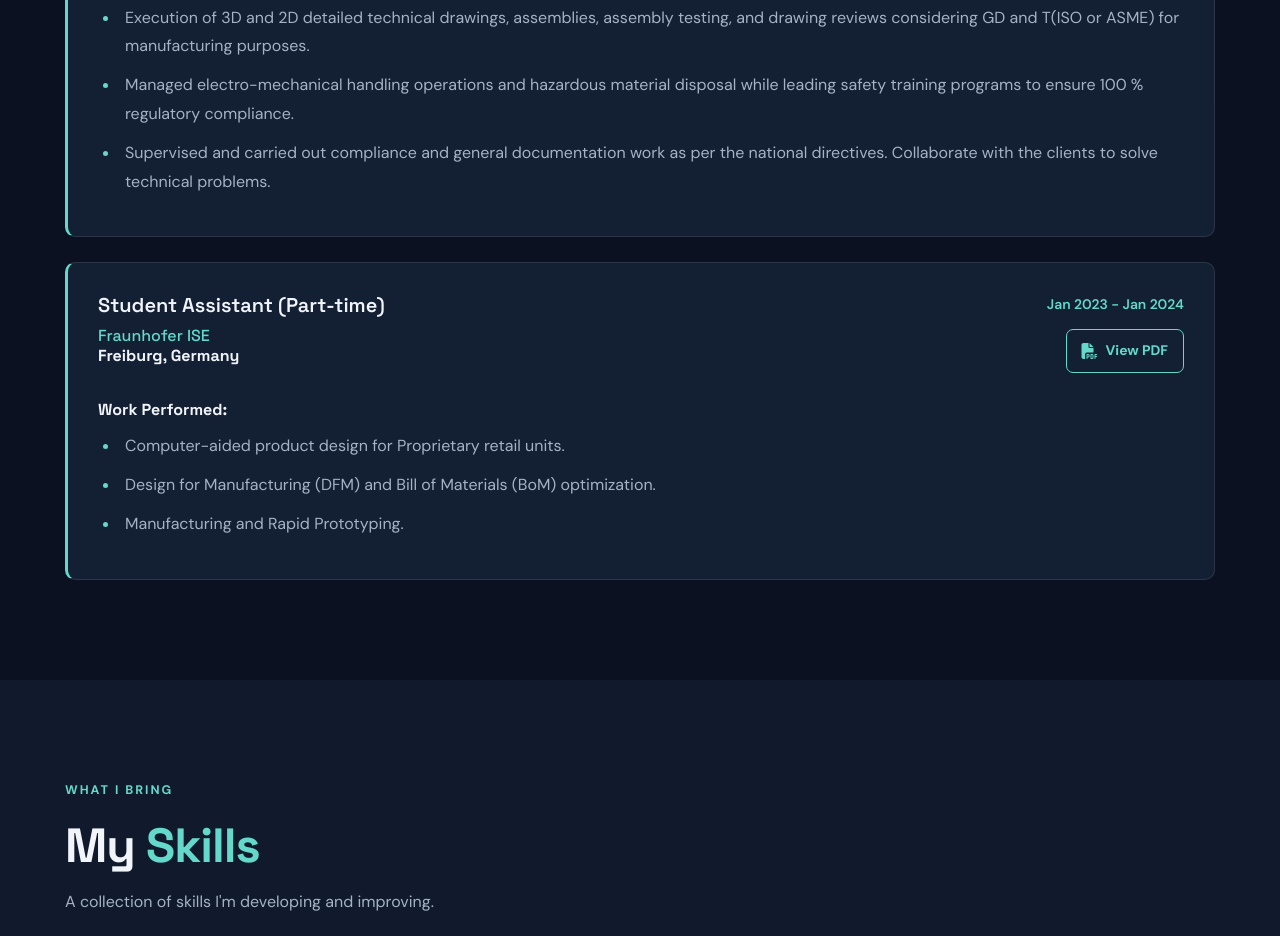
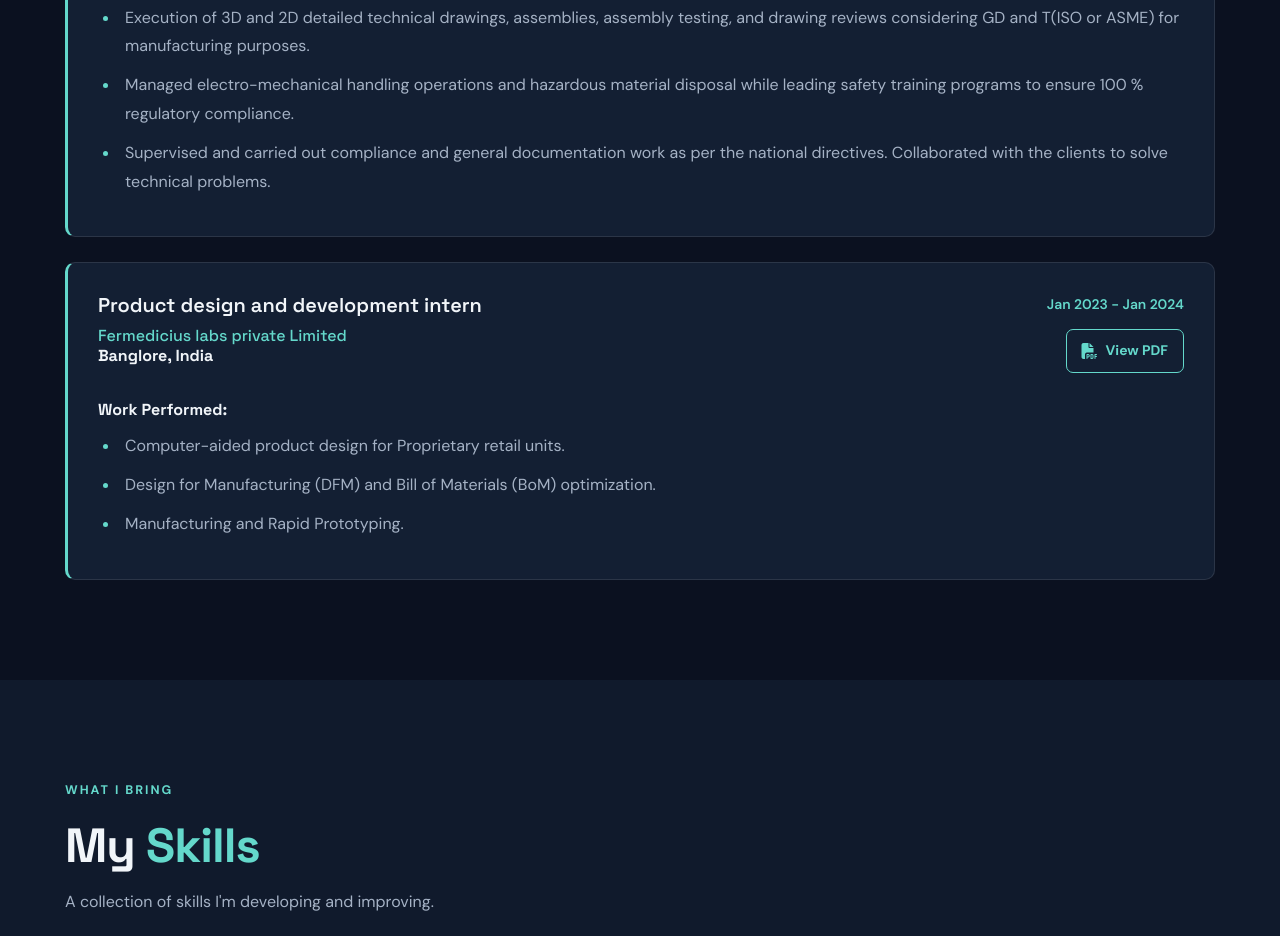
Before and after one commit to BBhattarai445/bbhattarai445.github.io, a plain HTML site: page index.html in a window 1280 px wide. Shown: the part 3960-4896 px from the top of the page. Drawn offline with Linux system fonts and the light colour scheme.

Commit message:
Update index.html

```diff
--- a/index.html
+++ b/index.html
@@ -441,7 +441,7 @@
 
               <li>Managed electro-mechanical handling operations and hazardous material disposal while leading safety training programs to ensure 100 % regulatory compliance.</li>
 
-              <li>Supervised and carried out compliance and general documentation work as per the national directives. Collaborate with the clients to solve technical problems.</li>
+              <li>Supervised and carried out compliance and general documentation work as per the national directives. Collaborated with the clients to solve technical problems.</li>
 
             </ul>
 
@@ -452,9 +452,9 @@
             <div class="experience-header">
 
               <div>
-                <h3>Student Assistant (Part-time)</h3>
-                <h4>Fraunhofer ISE</h4>
-                <h5>Freiburg, Germany</h5>
+                <h3>Product design and development intern </h3>
+                <h4> Fermedicius labs private Limited </h4>
+                <h5>Banglore, India</h5>
               </div>
 
               <div class="experience-right">
```
